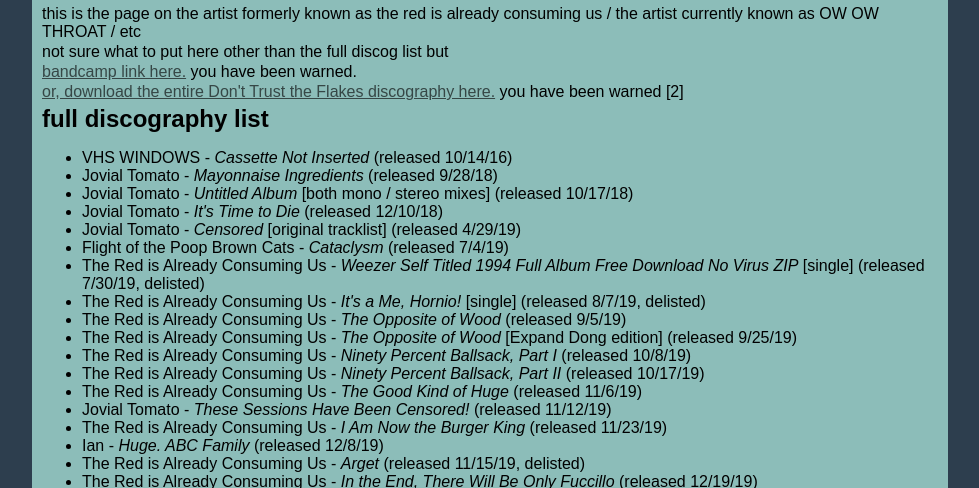
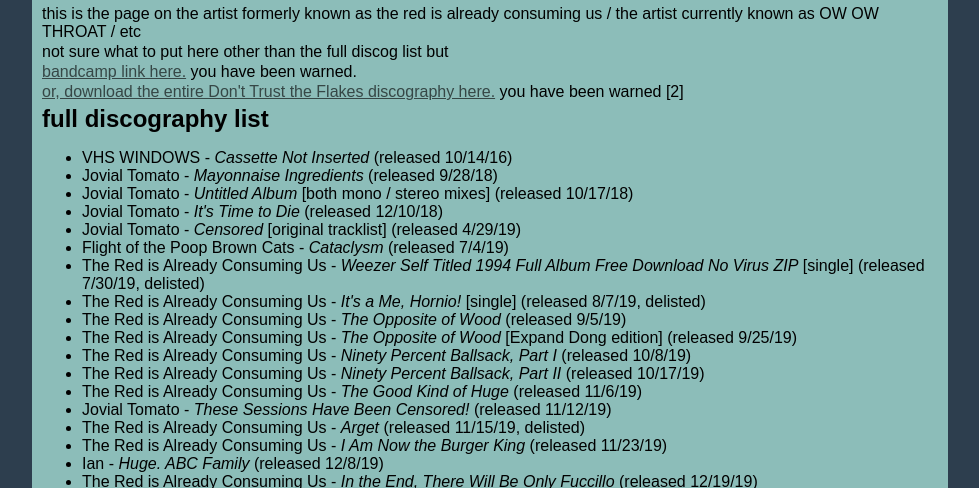
Before and after one commit to tacohitbox/ianrises.xyz, a plain HTML site: page theflakes/index.html in a window 1280 px wide. Shown: the part 310-798 px from the top of the page, without its empty margins (150-1129 px from the left). Drawn offline with Linux system fonts and the light colour scheme; a small style sheet from the web is missing.

Commit message:
Update theflakes/index.html
fixed ordering on a couple of the earlier albums, added newest one

```diff
--- a/theflakes/index.html
+++ b/theflakes/index.html
@@ -38,9 +38,9 @@
           <li>The Red is Already Consuming Us - <i>Ninety Percent Ballsack, Part II</i> (released 10/17/19)</li>
           <li>The Red is Already Consuming Us - <i>The Good Kind of Huge</i> (released 11/6/19)</li>
           <li>Jovial Tomato - <i>These Sessions Have Been Censored!</i> (released 11/12/19)</li>
-          <li>The Red is Already Consuming Us - <i>I Am Now the Burger King</i> (released 11/23/19)
+          </li><li>The Red is Already Consuming Us - <i>Arget</i> (released 11/15/19, delisted)</li>
+          <li>The Red is Already Consuming Us - <i>I Am Now the Burger King</i> (released 11/23/19)</li>
           </li><li>Ian - <i>Huge. ABC Family</i> (released 12/8/19)
-          </li><li>The Red is Already Consuming Us - <i>Arget</i> (released 11/15/19, delisted)</li>
           <li>The Red is Already Consuming Us - <i>In the End, There Will Be Only Fuccillo</i> (released 12/19/19)</li>
           <li>SquareDare69 - <i>Neue Alubm 4 Al The Childrean Too Heer!!</i> (released 1/11/20)</li>
           <li>The Red is Already Consuming Us - <i>I Am Now the Burger King</i> [condensed edition] (released 1/19/20)</li>
@@ -129,6 +129,7 @@
           <li>CUMULONIMBUS - <i>...Sentient Robot Hates Weezer</i> (released 12/12/22)</li>
           <li>CUMULONIMBUS - <i>I Don't Clear My Samples</i> (released 12/23/22)</li>
           <li>SEXY ASMR - <i>Sexy Soothing ASMR to Sleep, Eat, Live, Exist, and Meditate To</i> (released 12/24/22)</li>
+          <li>CUMULONIMBUS - <i>I Think I'm Burnt Out Again</i> (released 1/5/23)</li>
         </ul>
       </div>
     </div>
```
